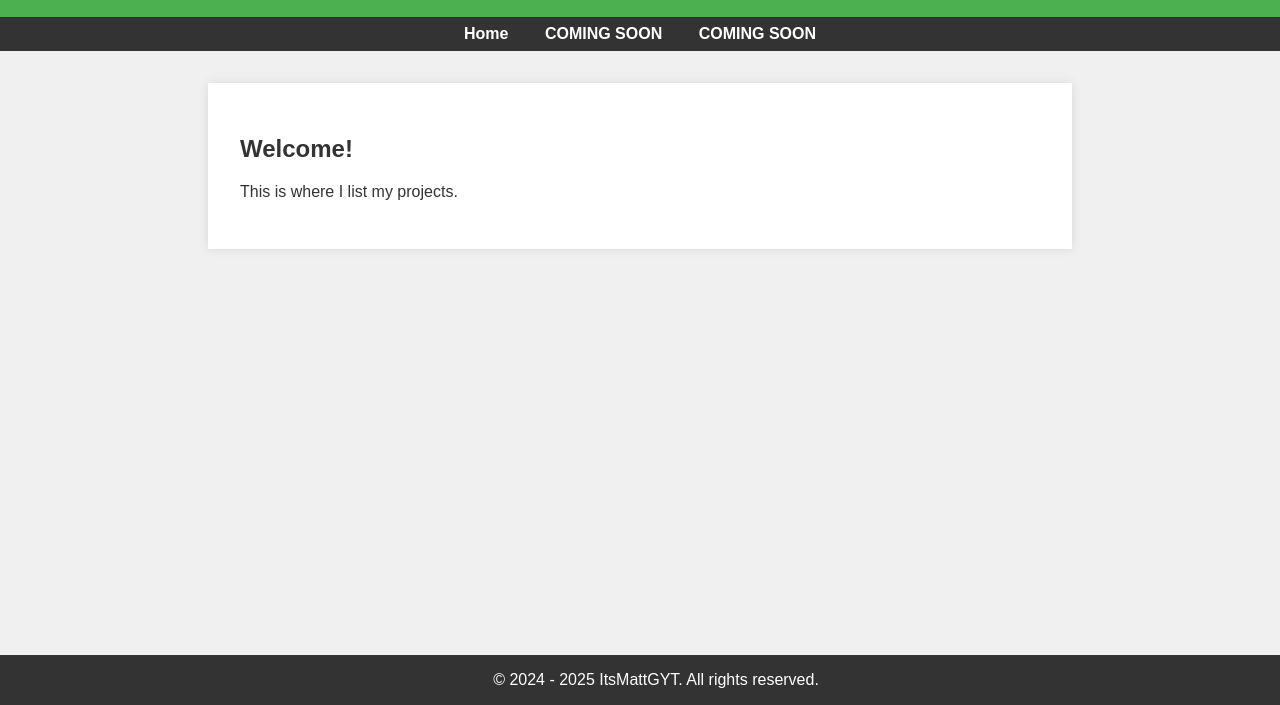
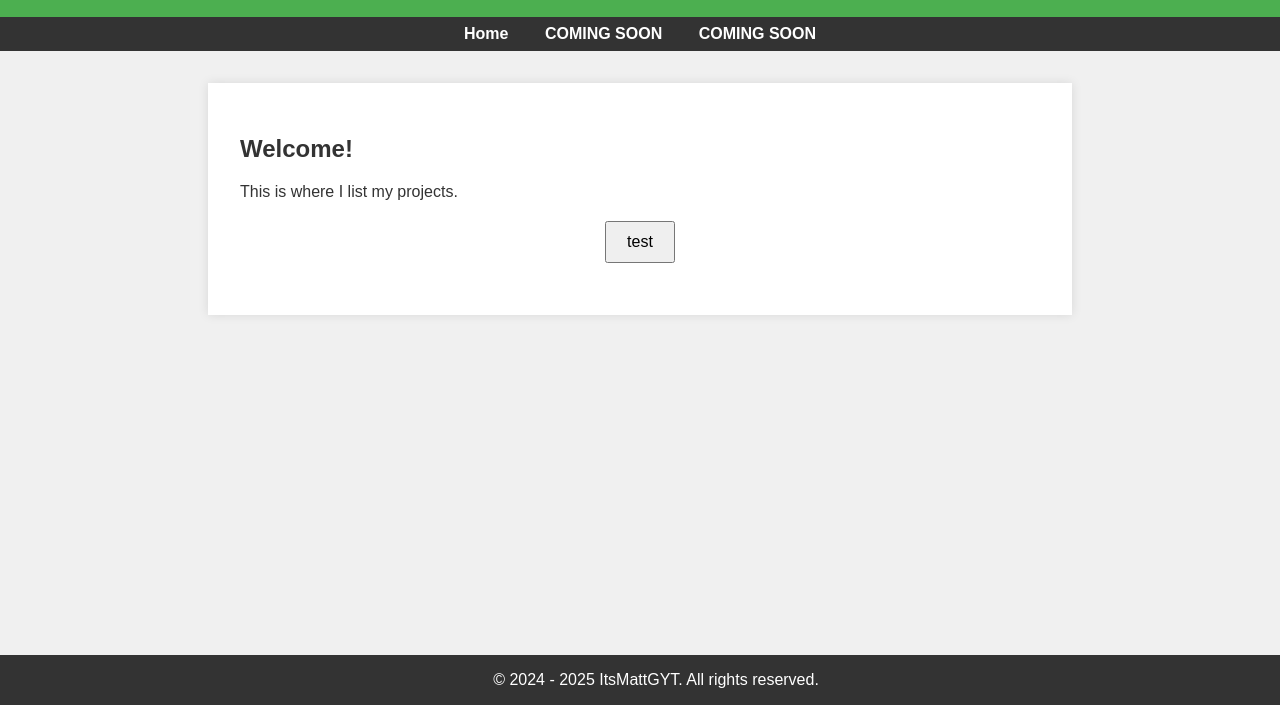
Before and after one commit to ProProgramer123/proprogramer123.github.io, a plain HTML site: page index.html in a window 1280 px wide. Shown: the part 95-800 px from the top of the page. Drawn offline with Linux system fonts and the light colour scheme.

Commit message:
Update index.html

```diff
--- a/index.html
+++ b/index.html
@@ -19,6 +19,7 @@
     <main>
         <h2>Welcome!</h2>
         <p>This is where I list my projects.</p>
+        <button style="display: block; margin: 20px auto; padding: 10px 20px; font-size: 16px;">test</button>
     </main>
     <footer>
         &copy; 2024 - 2025 ItsMattGYT. All rights reserved.
```
